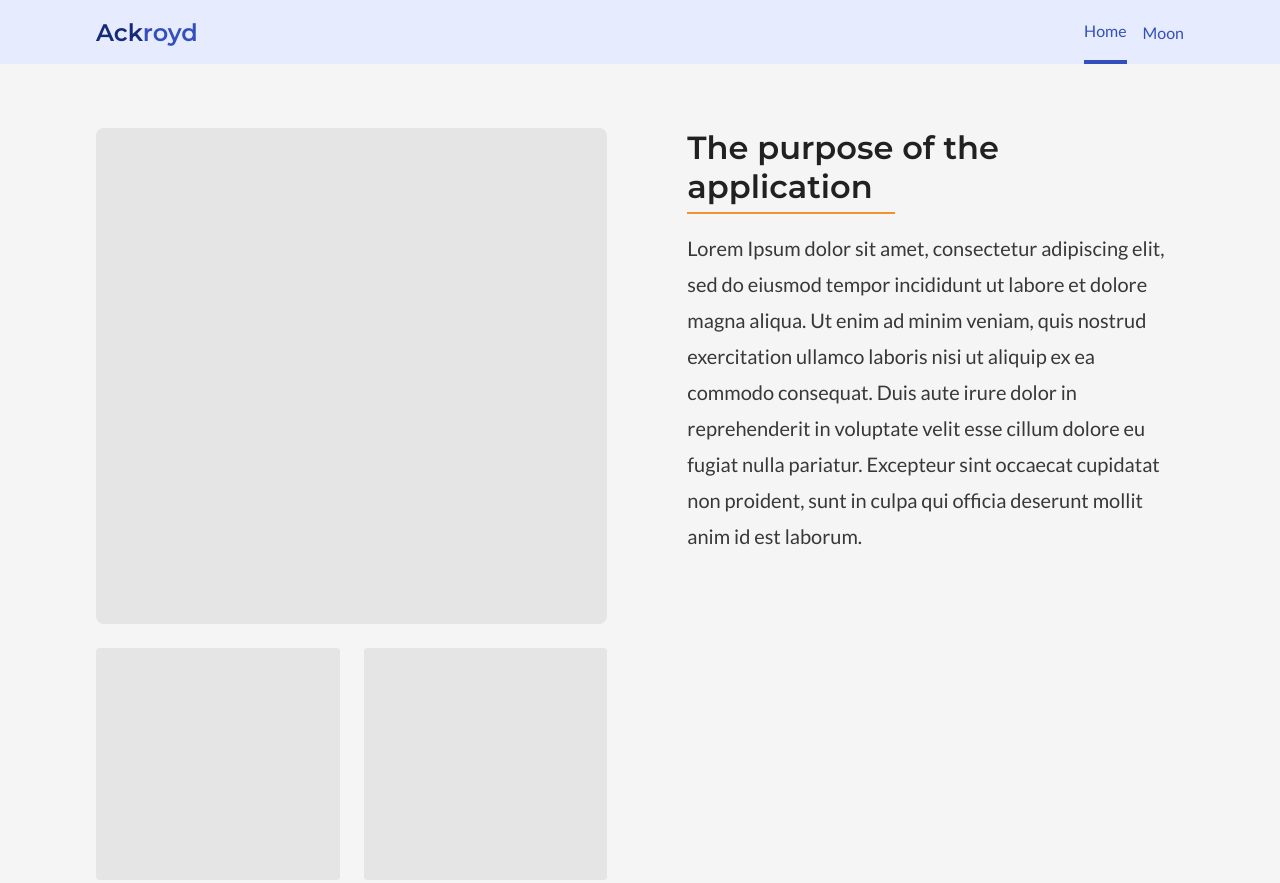
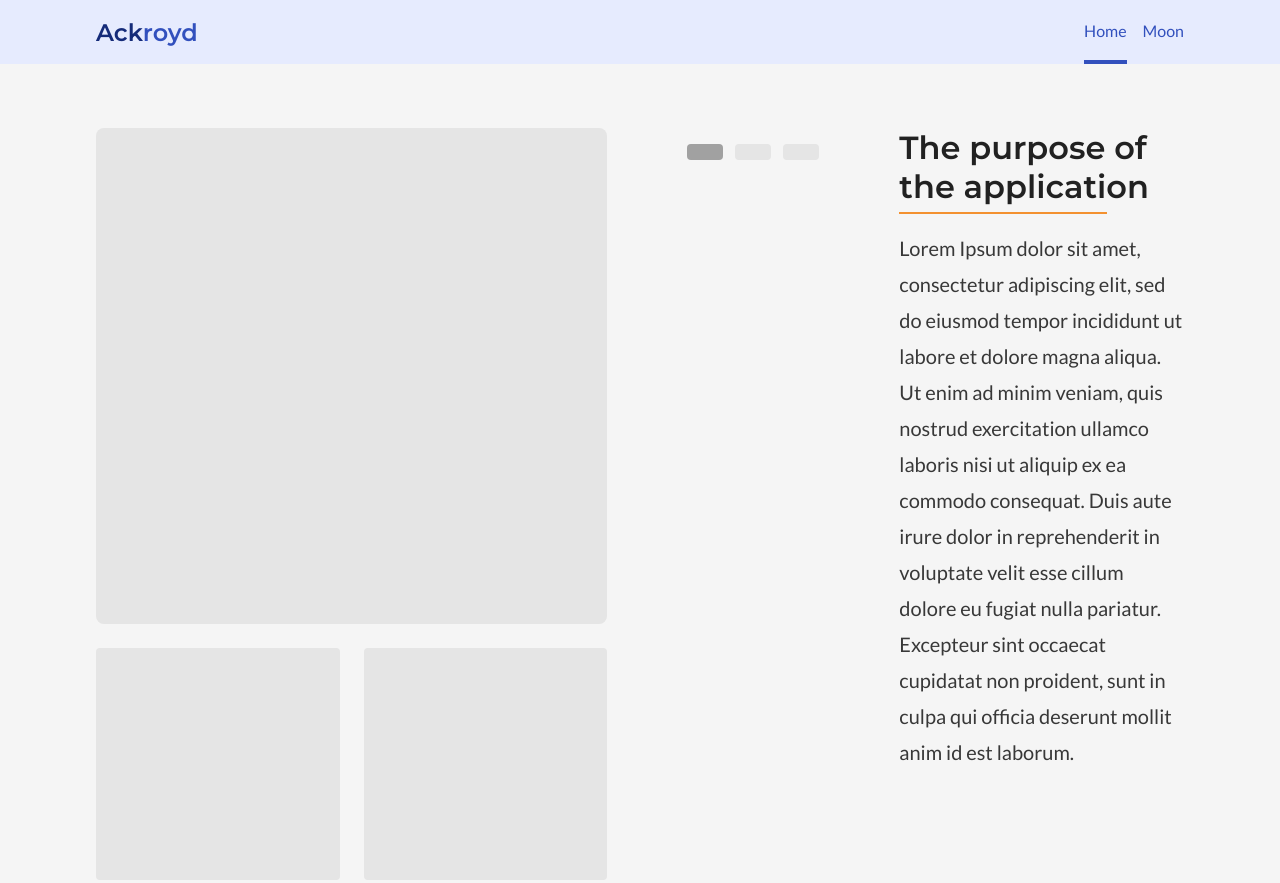
Before and after one commit to Skczu/ackroyd, a website built with Parcel: page src/pages/index.html in a window 1280 px wide. Shown: the top 883 px of the page. Built offline with nearby package versions, Linux system fonts and the light colour scheme.

Commit message:
added carousel buttons and fixed nav links border

```diff
--- a/src/pages/index.html
+++ b/src/pages/index.html
@@ -36,6 +36,11 @@
             <picture class="secondary-cover"></picture>
             <picture class="secondary-cover"></picture>
           </div>
+        </div>
+        <div class="cover-btn-container">
+          <button class="active-cover-btn cover-btn" type="button"></button>
+          <button class="cover-btn" type="button"></button>
+          <button class="cover-btn" type="button"></button>
         </div>
         <div class="section-content">
           <h1 class="section-heading">The purpose of the application</h1>
--- a/src/styles/index.css
+++ b/src/styles/index.css
@@ -5,6 +5,8 @@
   --light-blue: #e6ebfe;
   --heading: #212121;
   --paragraph: #383838;
+  --image: #e5e5e5;
+  --active-cover-btn: #a1a1a1;
   --subscribe-button: #fec48a;
   --subscribe-text: #571b0f;
   --seperator: #f39130;
@@ -51,14 +53,16 @@ nav {
 .nav-list {
   display: flex;
   flex-direction: row;
+  gap: 1rem;
   height: 100%;
-  gap: 1rem;
   list-style: none;
 }
 
 .nav-li {
   display: flex;
   align-items: center;
+  height: 100%;
+  border-bottom: 0.25rem solid transparent;
 }
 
 .nav-active-link {
@@ -106,7 +110,6 @@ nav {
 
 .cover-container {
   aspect-ratio: 1.7 / 1;
-  margin-bottom: 4rem;
 }
 
 .cover {
@@ -114,14 +117,33 @@ nav {
   height: 100%;
   width: 100%;
   border-radius: 0.5rem;
-  background: #e5e5e5;
+  background: var(--image);
+}
+
+.cover-btn-container {
+  display: flex;
+  flex-direction: row;
+  gap: 0.75rem;
+  margin: 1rem auto 4rem;
+}
+
+.cover-btn {
+  height: 1rem;
+  width: 2.25rem;
+  background: var(--image);
+  border-radius: 0.25rem;
+  border: none;
+}
+
+.active-cover-btn {
+  background: var(--active-cover-btn);
 }
 
 .secondary-image {
   aspect-ratio: 1.97 / 1;
   border-radius: 0.5rem;
   margin-bottom: 1.5rem;
-  background: #e5e5e5;
+  background: var(--image);
 }
 
 .newsletter-heading {
```
